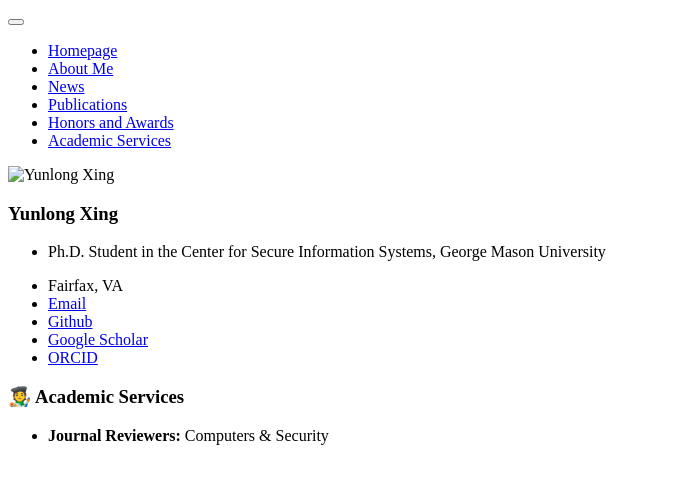
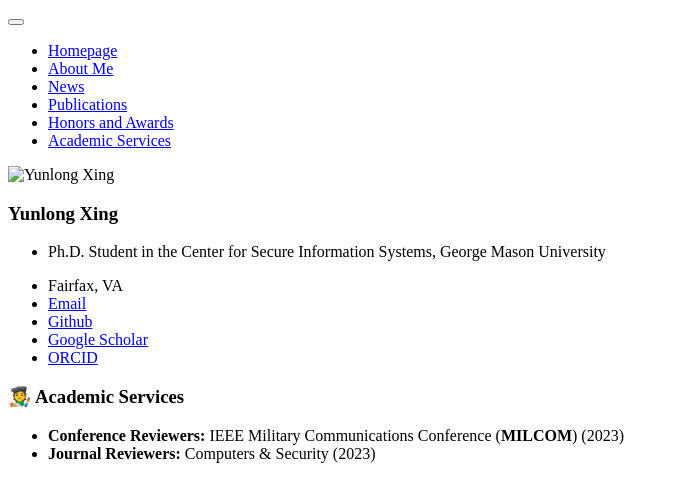
Before and after one commit to YunlongXing/yunlongxing.github.io, a Jekyll site: the page built from _pages/includes/others.md, in a window 1280 px wide. Shown: the top 502 px of the page, without its empty margins (0-679 px from the left). Built offline with Jekyll 4.4.1, drawn with Linux system fonts in a browser that asks for light colours; our own code applies the rules of GitHub Pages for plain Markdown files.

Commit message:
Update others.md

```diff
--- a/_pages/includes/others.md
+++ b/_pages/includes/others.md
@@ -1,3 +1,4 @@
 
 # 🧑‍🎨 Academic Services
-- **Journal Reviewers:** Computers & Security
+- **Conference Reviewers:** IEEE Military Communications Conference (**MILCOM**) (2023)
+- **Journal Reviewers:** Computers & Security (2023)
```
